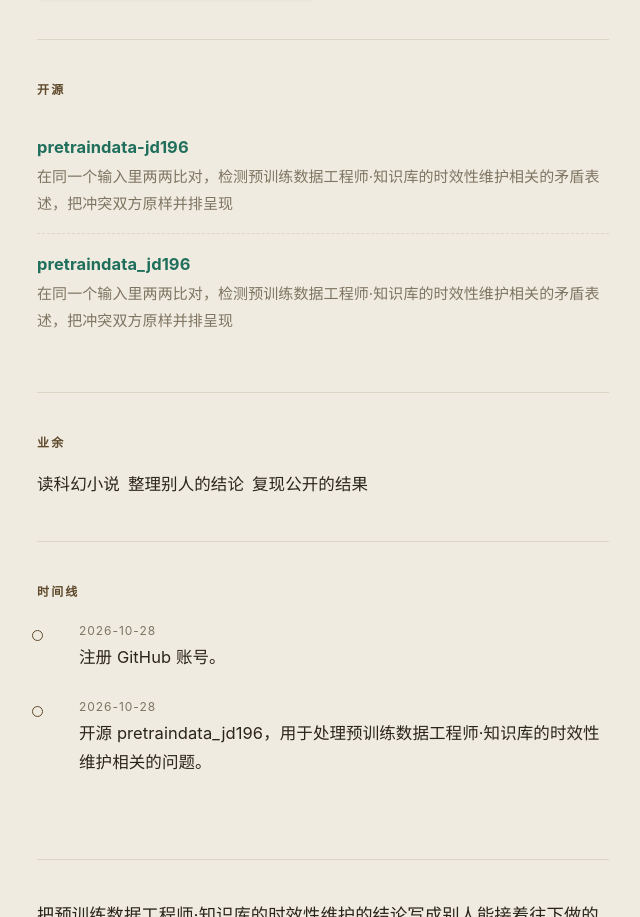
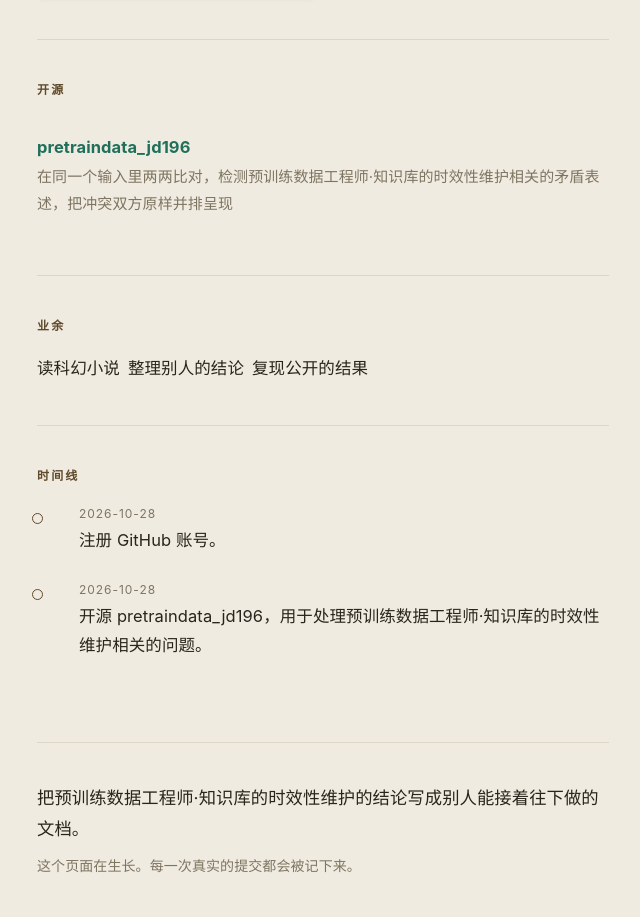
Before and after one commit to alkuret/alkuret.github.io, a plain HTML site: page index.html in a window 1280 px wide. Shown: the part 925-1842 px from the top of the page, without its empty margins (317-957 px from the left). Drawn offline with Linux system fonts and the light colour scheme.

Commit message:
fix: 更新个人站点

```diff
--- a/index.html
+++ b/index.html
@@ -102,9 +102,6 @@ background-image:radial-gradient(#ddd5c5 1px, transparent 1px);background-size:2
 <section id="work">
   <h2>开源</h2>
   <ul class="repos">
-    <li><div class="name"><a href="https://github.com/alkuret/pretraindata-jd196" rel="noopener">pretraindata-jd196</a></div>
-      <div class="desc">在同一个输入里两两比对，检测预训练数据工程师·知识库的时效性维护相关的矛盾表述，把冲突双方原样并排呈现</div>
-    </li>
     <li><div class="name"><a href="https://github.com/alkuret/pretraindata_jd196" rel="noopener">pretraindata_jd196</a></div>
       <div class="desc">在同一个输入里两两比对，检测预训练数据工程师·知识库的时效性维护相关的矛盾表述，把冲突双方原样并排呈现</div>
     </li>
```
